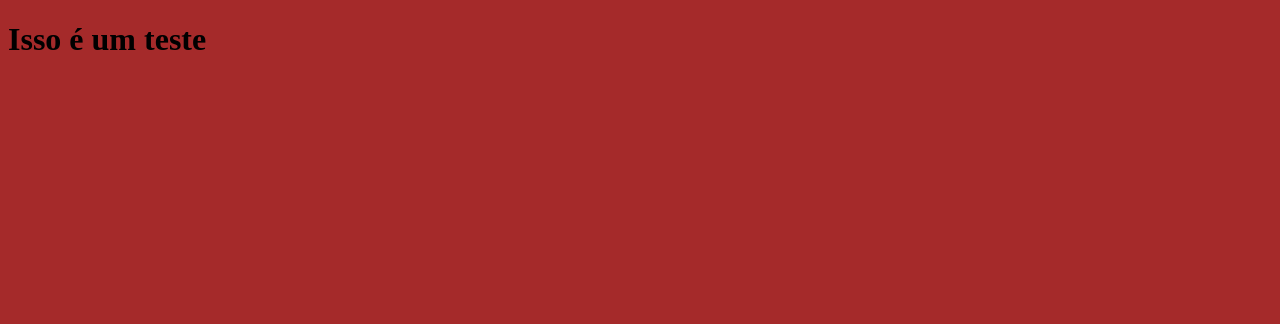
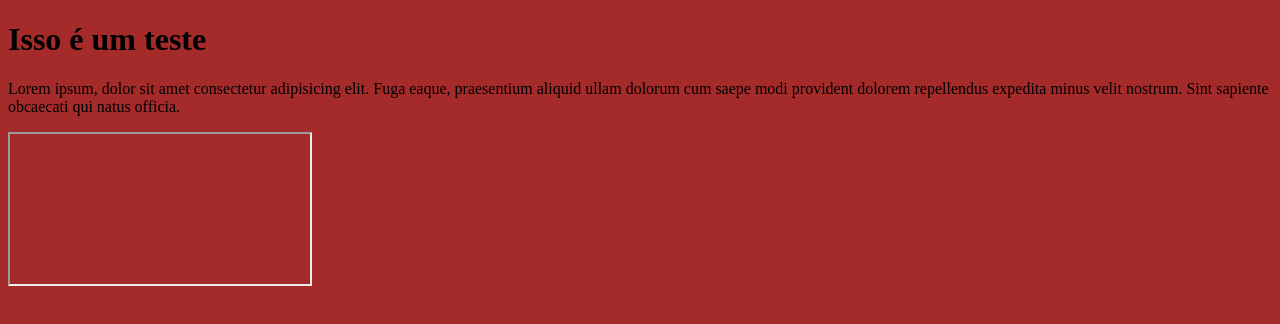
Before and after one commit to DavidSantt/html-css, a plain HTML site: page html.css/ex024/pag.html in a window 1280 px wide. Drawn offline with Linux system fonts and the light colour scheme.

Commit message:
iframe03

```diff
--- a/html.css/ex024/pag.html
+++ b/html.css/ex024/pag.html
@@ -12,5 +12,10 @@
 </head>
 <body>
     <h1>Isso é um teste</h1>
+    <p>Lorem ipsum, dolor sit amet consectetur adipisicing elit. Fuga eaque, praesentium aliquid ullam dolorum cum saepe modi provident dolorem repellendus expedita minus velit nostrum. Sint sapiente obcaecati qui natus officia.</p>
+
+    <iframe>
+        <p>Infelizmente seu enavegador não é compativel</p>
+    </iframe>
 </body>
 </html>
```
Also changed, not shown: html.css/ex024/iframe03.html (+1 -1 lines).
